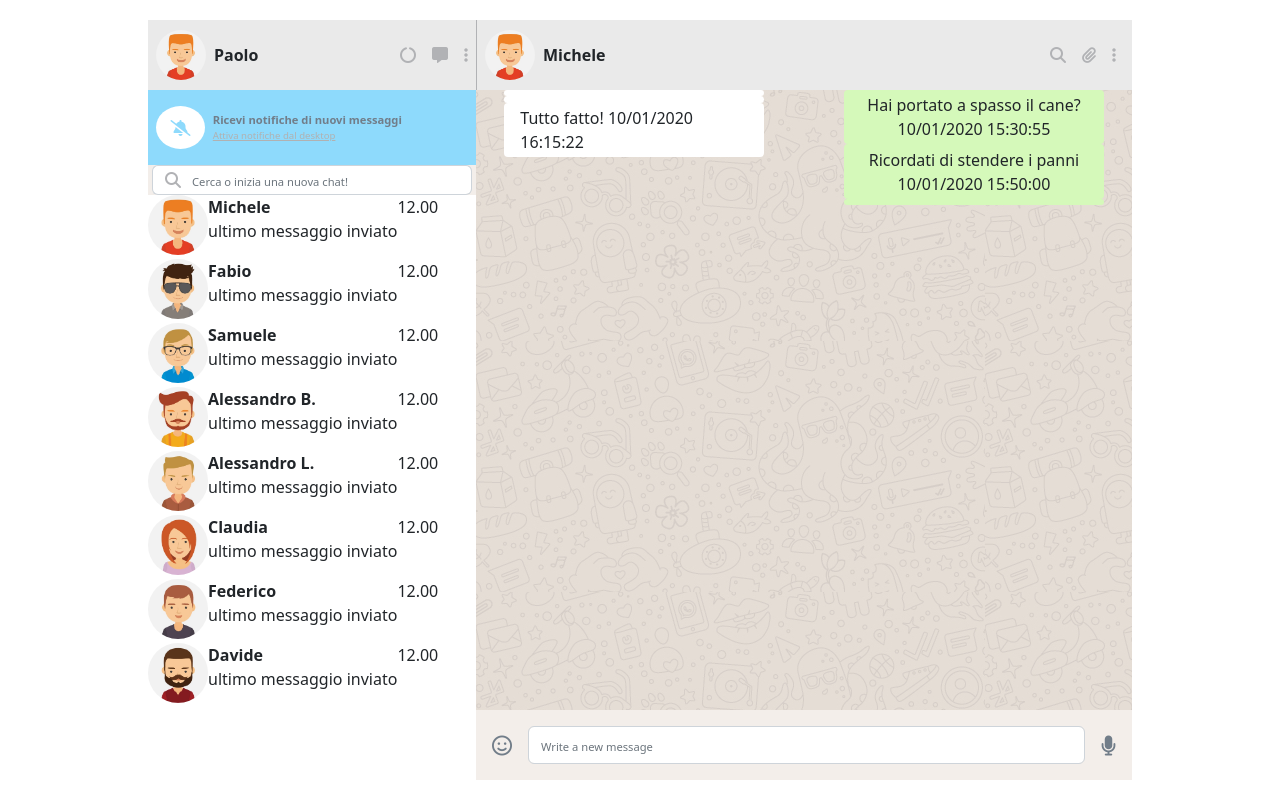
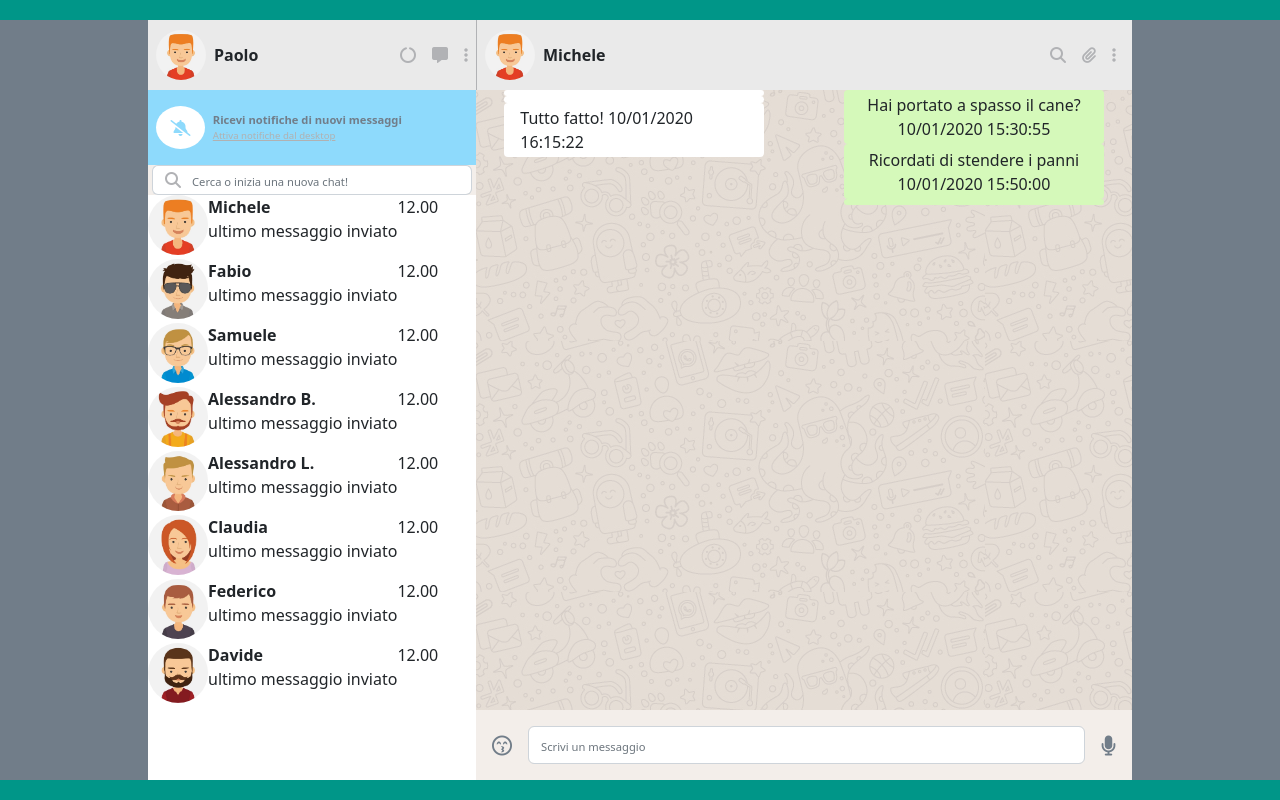
Before and after one commit to PaoloZampa/vue-boolzapp, a plain HTML site: page index.html in a window 1280 px wide. Drawn offline with nearby package versions, Linux system fonts and the light colour scheme.

Commit message:
add more style

```diff
--- a/assets/css/style.css
+++ b/assets/css/style.css
@@ -29,6 +29,14 @@
 .my_column {
     height: 95vh;
     margin: 2.5vh auto;
+}
+
+html{
+    background-color:var(--header);
+}
+
+#app{
+    background-color: var(--darker);
 }
 
 /* #endregion utilities */
@@ -124,11 +132,13 @@ input::placeholder {
 
 .contacts_wrapper:hover {
     background-color: var(--secondary-hover);
+    cursor: pointer;
 }
 
 .contacts {
-    height: calc(100% - 180px);
+    height: calc(100% - 175px);
     overflow-y: auto;
+    background-color: var(--primary);
 }
 
 /* #endregion contacts */
--- a/index.html
+++ b/index.html
@@ -139,8 +139,8 @@
 
                     <!-- chat bottom -->
                     <div class="chat_bottom d-flex justify-content-around align-items-center">
-                        <i class="fa-regular fa-face-smile fa-lg px-3"></i>
-                        <input type="text" class="form-control text_dark" placeholder="Write a new message">
+                        <i class="fa-regular fa-face-kiss-beam fa-lg px-3"></i>
+                        <input type="text" class="form-control text_dark" placeholder="Scrivi un messaggio">
                         <i class="fa-solid fa-microphone fa-lg px-3"></i>
                     </div>
 
```
